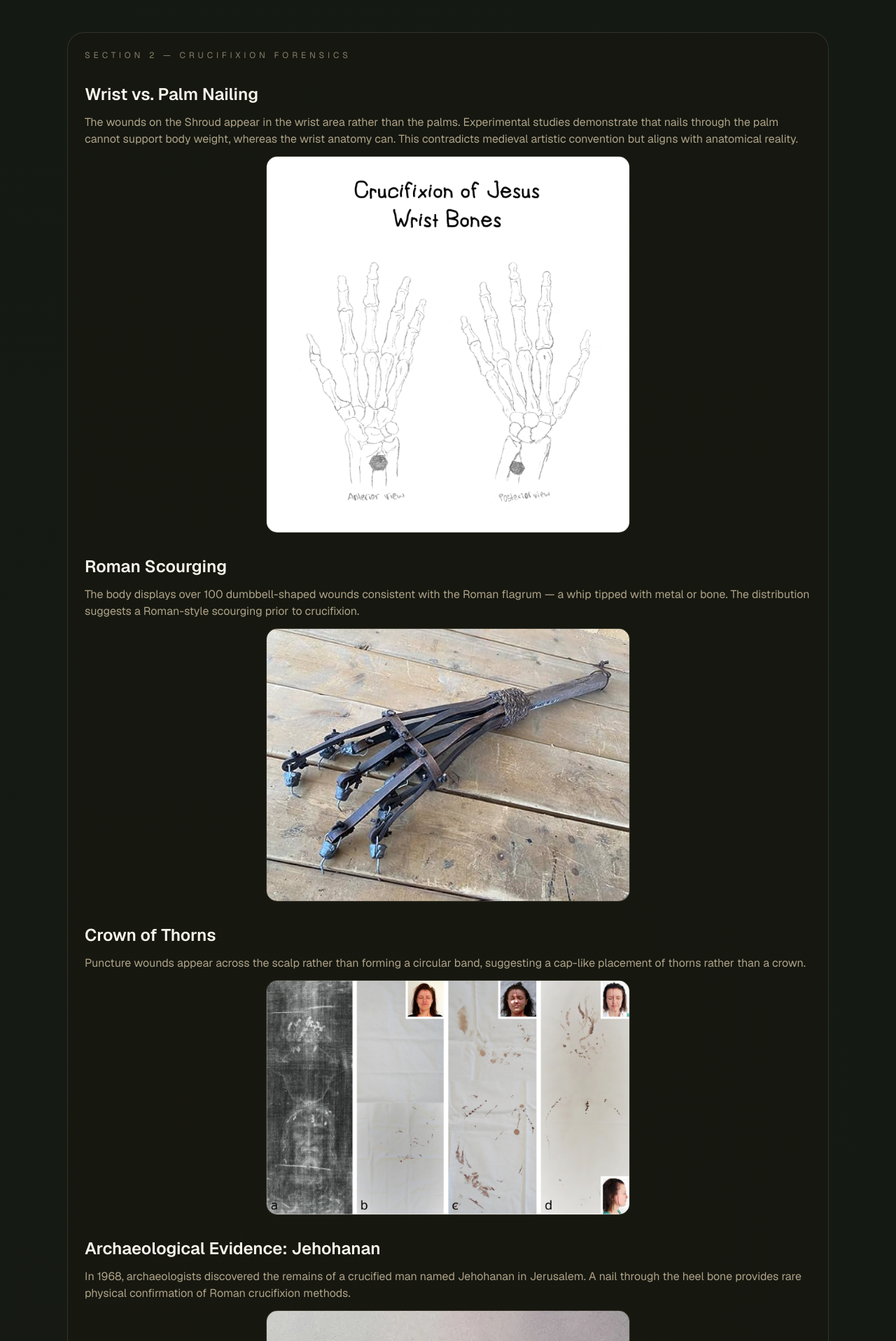
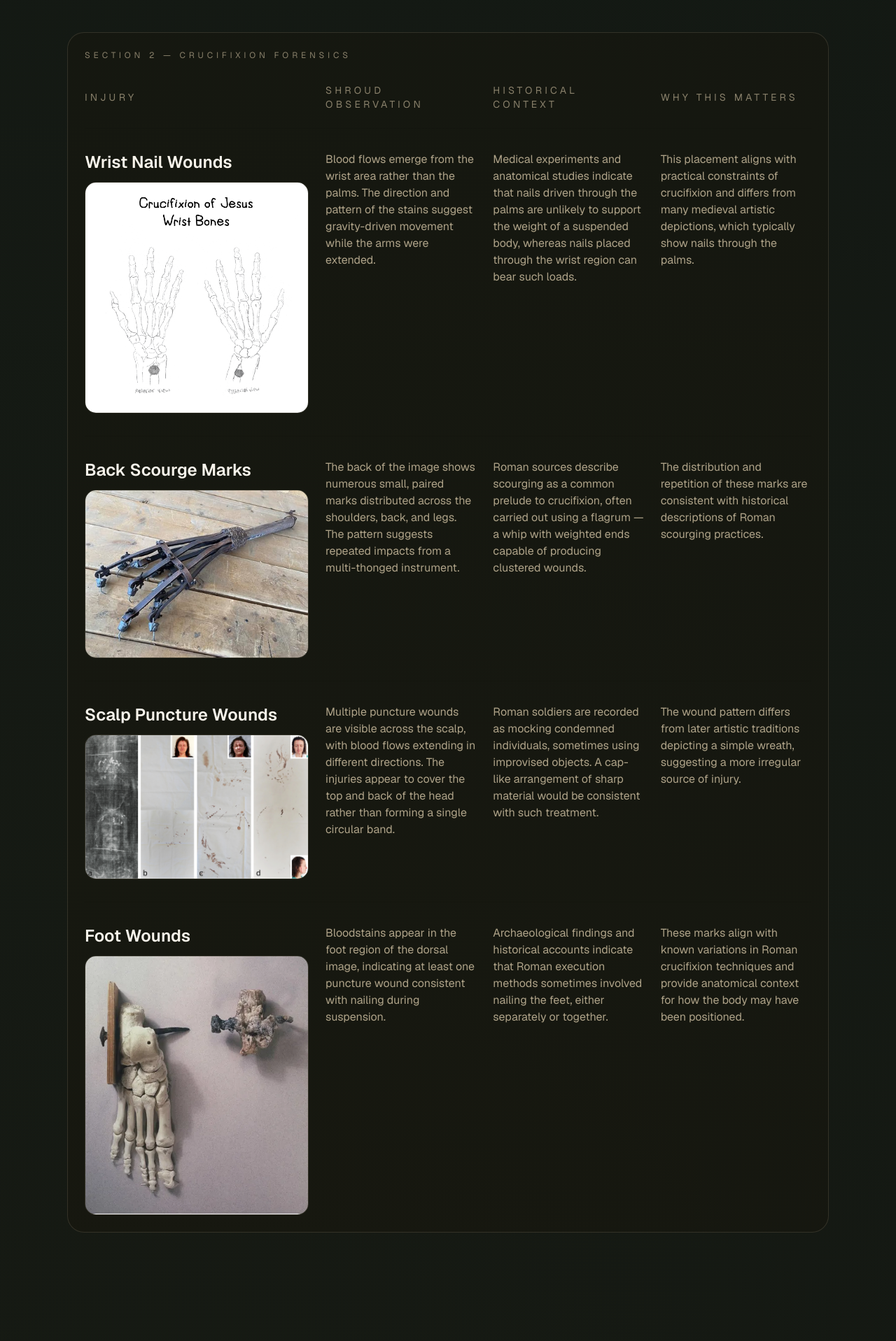
Before and after one commit to victorolivo24/shroudofturin, a Next.js app: page / in a window 1280 px wide. Shown: the part 2863-4780 px from the top of the page at 70% size. Built offline with nearby package versions, Linux system fonts and the light colour scheme.

Commit message:
initial table design

```diff
--- a/src/sections/crucifixion-forensics.tsx
+++ b/src/sections/crucifixion-forensics.tsx
@@ -1,10 +1,14 @@
 "use client";
 /* eslint-disable @next/next/no-img-element */
 
+import { useState } from "react";
 import { SectionShell } from "@/components/layout/header";
 import { SectionHeader } from "@/components/shared/section-header";
 
 export function CrucifixionForensics() {
+  const [lightbox, setLightbox] = useState<null | { src: string; alt: string }>(
+    null,
+  );
   return (
     <SectionShell id="crucifixion-forensics">
       <SectionHeader
@@ -16,63 +20,186 @@ export function CrucifixionForensics() {
         <p className="text-xs uppercase tracking-[0.4em] text-sand-200/60">
           SECTION 2 — CRUCIFIXION FORENSICS
         </p>
-        <div className="space-y-3">
-          <h3 className="text-2xl font-semibold">Wrist vs. Palm Nailing</h3>
-          <p className="text-sand-200/80">
-            The wounds on the Shroud appear in the wrist area rather than the palms.
-            Experimental studies demonstrate that nails through the palm cannot support body
-            weight, whereas the wrist anatomy can. This contradicts medieval artistic
-            convention but aligns with anatomical reality.
-          </p>
+        <div className="space-y-8">
+          <div className="hidden items-center gap-6 border-b border-black/10 pb-6 text-sm uppercase tracking-[0.3em] text-sand-200/60 md:grid md:grid-cols-[minmax(0,320px)_minmax(0,1fr)_minmax(0,1fr)_minmax(0,1fr)]">
+            <span>Injury</span>
+            <span>Shroud Observation</span>
+            <span>Historical Context</span>
+            <span>Why This Matters</span>
+          </div>
+
+          <div className="grid gap-6 border-b border-black/10 pb-8 md:grid-cols-[minmax(0,320px)_minmax(0,1fr)_minmax(0,1fr)_minmax(0,1fr)]">
+            <div className="space-y-4">
+              <h3 className="mb-3 text-2xl font-semibold text-sand-50">Wrist Nail Wounds</h3>
+              <button
+                type="button"
+                onClick={() =>
+                  setLightbox({
+                    src: "/images/crucifixion-wrist-vs-palm-diagram.jpg",
+                    alt: "Wrist vs palm nailing diagram",
+                  })
+                }
+                className="block w-full cursor-zoom-in"
+              >
                 <img
                   src="/images/crucifixion-wrist-vs-palm-diagram.jpg"
                   alt="Wrist vs palm nailing diagram"
                   loading="lazy"
-            className="mx-auto w-full max-w-[520px] rounded-2xl border border-sand-200/15 object-contain"
+                  className="w-full rounded-2xl border border-sand-200/15 object-contain"
                 />
+              </button>
             </div>
-        <div className="space-y-3">
-          <h3 className="text-2xl font-semibold">Roman Scourging</h3>
             <p className="text-sand-200/80">
-            The body displays over 100 dumbbell-shaped wounds consistent with the Roman
-            flagrum — a whip tipped with metal or bone. The distribution suggests a
-            Roman-style scourging prior to crucifixion.
+              Blood flows emerge from the wrist area rather than the palms. The direction and pattern
+              of the stains suggest gravity-driven movement while the arms were extended.
             </p>
+            <p className="text-sand-200/80">
+              Medical experiments and anatomical studies indicate that nails driven through the palms
+              are unlikely to support the weight of a suspended body, whereas nails placed through the
+              wrist region can bear such loads.
+            </p>
+            <p className="text-sand-200/80">
+              This placement aligns with practical constraints of crucifixion and differs from many
+              medieval artistic depictions, which typically show nails through the palms.
+            </p>
+          </div>
+
+          <div className="grid gap-6 border-b border-black/10 pb-8 md:grid-cols-[minmax(0,320px)_minmax(0,1fr)_minmax(0,1fr)_minmax(0,1fr)]">
+            <div className="space-y-4">
+              <h3 className="mb-3 text-2xl font-semibold text-sand-50">Back Scourge Marks</h3>
+              <button
+                type="button"
+                onClick={() =>
+                  setLightbox({
+                    src: "/images/roman-flagrum.jpg",
+                    alt: "Roman flagrum reference",
+                  })
+                }
+                className="block w-full cursor-zoom-in"
+              >
                 <img
                   src="/images/roman-flagrum.jpg"
                   alt="Roman flagrum reference"
                   loading="lazy"
-            className="mx-auto w-full max-w-[520px] rounded-2xl border border-sand-200/15 object-contain"
+                  className="w-full rounded-2xl border border-sand-200/15 object-contain"
                 />
+              </button>
             </div>
-        <div className="space-y-3">
-          <h3 className="text-2xl font-semibold">Crown of Thorns</h3>
             <p className="text-sand-200/80">
-            Puncture wounds appear across the scalp rather than forming a circular band,
-            suggesting a cap-like placement of thorns rather than a crown.
+              The back of the image shows numerous small, paired marks distributed across the
+              shoulders, back, and legs. The pattern suggests repeated impacts from a multi-thonged
+              instrument.
             </p>
+            <p className="text-sand-200/80">
+              Roman sources describe scourging as a common prelude to crucifixion, often carried out
+              using a flagrum — a whip with weighted ends capable of producing clustered wounds.
+            </p>
+            <p className="text-sand-200/80">
+              The distribution and repetition of these marks are consistent with historical
+              descriptions of Roman scourging practices.
+            </p>
+          </div>
+
+          <div className="grid gap-6 border-b border-black/10 pb-8 md:grid-cols-[minmax(0,320px)_minmax(0,1fr)_minmax(0,1fr)_minmax(0,1fr)]">
+            <div className="space-y-4">
+              <h3 className="mb-3 text-2xl font-semibold text-sand-50">Scalp Puncture Wounds</h3>
+              <button
+                type="button"
+                onClick={() =>
+                  setLightbox({
+                    src: "/images/crown-of-thorns-wound-diagram.jpg",
+                    alt: "Crown of thorns wound pattern",
+                  })
+                }
+                className="block w-full cursor-zoom-in"
+              >
                 <img
                   src="/images/crown-of-thorns-wound-diagram.jpg"
                   alt="Crown of thorns wound pattern"
                   loading="lazy"
-            className="mx-auto w-full max-w-[520px] rounded-2xl border border-sand-200/15 object-contain"
+                  className="w-full rounded-2xl border border-sand-200/15 object-contain"
                 />
+              </button>
             </div>
-        <div className="space-y-3">
-          <h3 className="text-2xl font-semibold">Archaeological Evidence: Jehohanan</h3>
             <p className="text-sand-200/80">
-            In 1968, archaeologists discovered the remains of a crucified man named
-            Jehohanan in Jerusalem. A nail through the heel bone provides rare physical
-            confirmation of Roman crucifixion methods.
+              Multiple puncture wounds are visible across the scalp, with blood flows extending in
+              different directions. The injuries appear to cover the top and back of the head rather
+              than forming a single circular band.
             </p>
+            <p className="text-sand-200/80">
+              Roman soldiers are recorded as mocking condemned individuals, sometimes using improvised
+              objects. A cap-like arrangement of sharp material would be consistent with such
+              treatment.
+            </p>
+            <p className="text-sand-200/80">
+              The wound pattern differs from later artistic traditions depicting a simple wreath,
+              suggesting a more irregular source of injury.
+            </p>
+          </div>
+
+          <div className="grid gap-6 md:grid-cols-[minmax(0,320px)_minmax(0,1fr)_minmax(0,1fr)_minmax(0,1fr)]">
+            <div className="space-y-4">
+              <h3 className="mb-3 text-2xl font-semibold text-sand-50">Foot Wounds</h3>
+              <button
+                type="button"
+                onClick={() =>
+                  setLightbox({
+                    src: "/images/jehohanan-heel-bone-nail.png",
+                    alt: "Jehohanan heel bone nail",
+                  })
+                }
+                className="block w-full cursor-zoom-in"
+              >
                 <img
                   src="/images/jehohanan-heel-bone-nail.png"
                   alt="Jehohanan heel bone nail"
                   loading="lazy"
-            className="mx-auto w-full max-w-[520px] rounded-2xl border border-sand-200/15 object-contain"
+                  className="w-full rounded-2xl border border-sand-200/15 object-contain"
+                />
+              </button>
+            </div>
+            <p className="text-sand-200/80">
+              Bloodstains appear in the foot region of the dorsal image, indicating at least one
+              puncture wound consistent with nailing during suspension.
+            </p>
+            <p className="text-sand-200/80">
+              Archaeological findings and historical accounts indicate that Roman execution methods
+              sometimes involved nailing the feet, either separately or together.
+            </p>
+            <p className="text-sand-200/80">
+              These marks align with known variations in Roman crucifixion techniques and provide
+              anatomical context for how the body may have been positioned.
+            </p>
+          </div>
+        </div>
+      </div>
+
+      {lightbox && (
+        <div
+          className="fixed inset-0 z-50 flex items-center justify-center bg-black/80 p-4"
+          role="dialog"
+          aria-modal="true"
+          onClick={() => setLightbox(null)}
+        >
+          <div
+            className="relative max-h-[90vh] max-w-[90vw] overflow-hidden rounded-2xl border border-sand-200/20 bg-black"
+            onClick={(event) => event.stopPropagation()}
+          >
+            <button
+              type="button"
+              className="absolute right-3 top-3 rounded-full border border-sand-200/30 bg-black/70 px-3 py-1 text-xs uppercase tracking-[0.2em] text-sand-50"
+              onClick={() => setLightbox(null)}
+            >
+              Close
+            </button>
+            <img
+              src={lightbox.src}
+              alt={lightbox.alt}
+              className="max-h-[90vh] w-auto max-w-[90vw] object-contain"
             />
           </div>
         </div>
+      )}
     </SectionShell>
   );
 }
```
Lines whose indentation alone changed are shown as unchanged.
